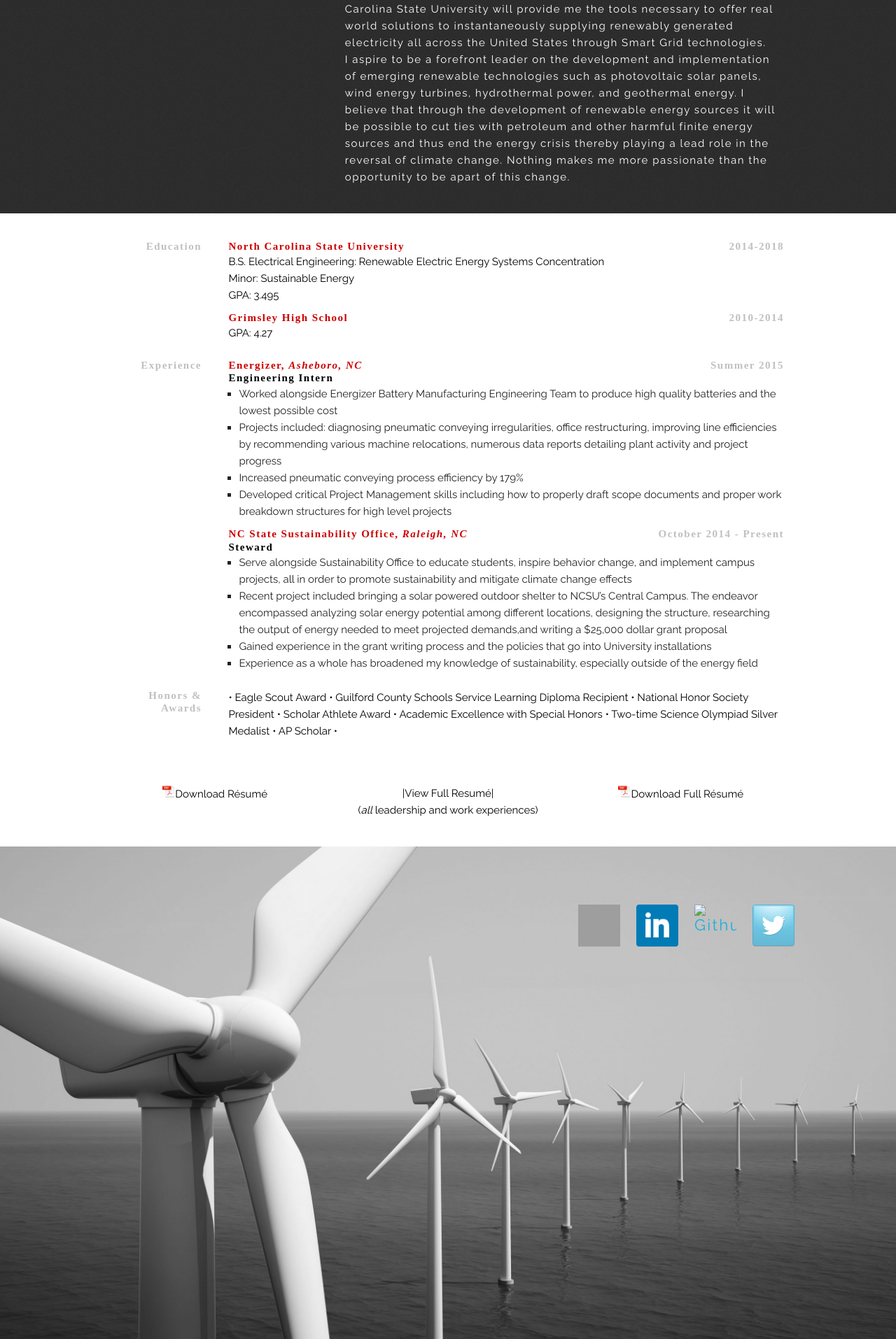
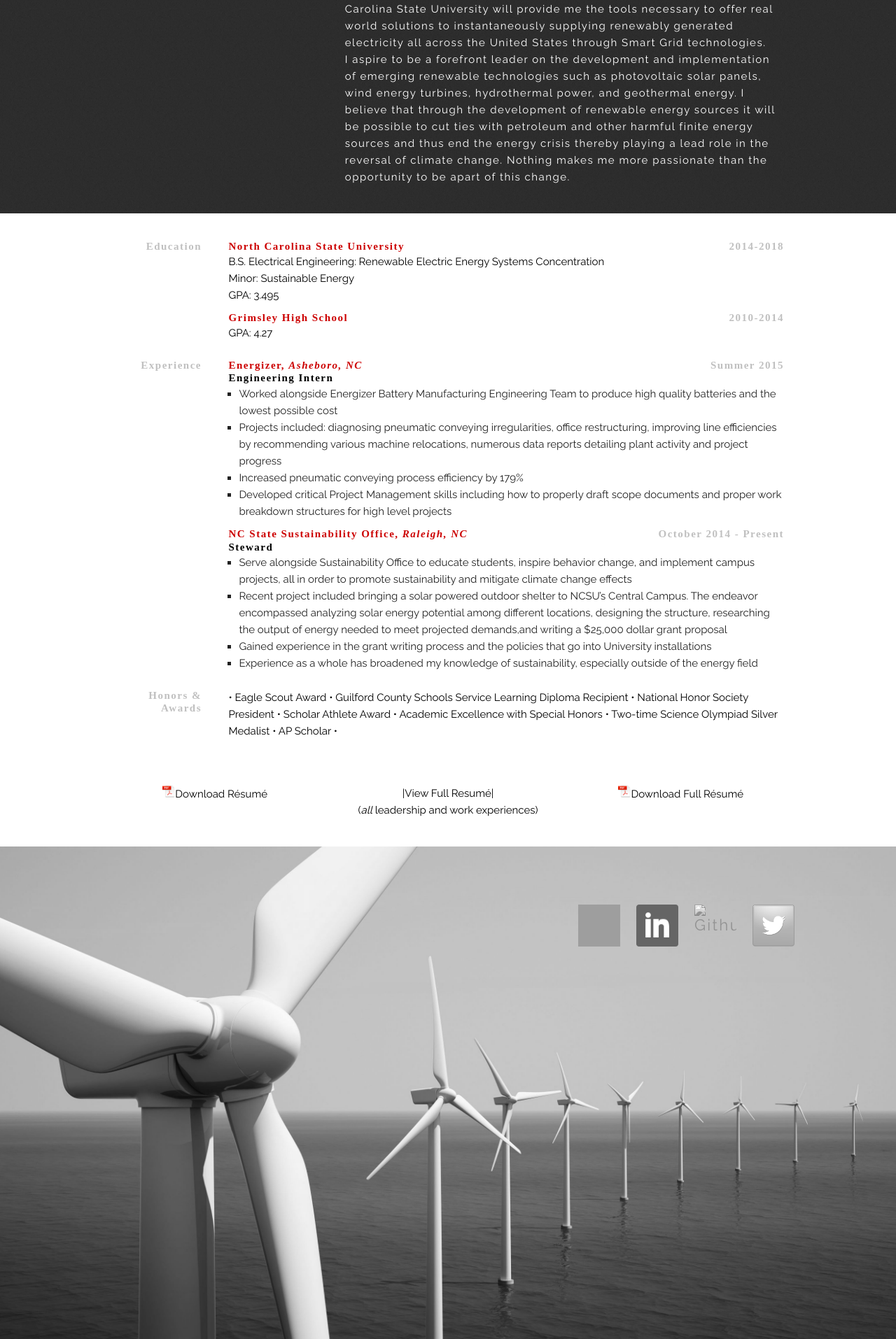
Before and after one commit to jacksoncwilliams/jackson-erin, a Jekyll site: the page built from simpleindex.html, in a window 1280 px wide. Shown: the part 1901-3815 px from the top of the page at 70% size. Built offline with Jekyll 4.4.1, drawn with Linux system fonts in a browser that asks for light colours; nearby versions of some CDN libraries; some web fonts are replaced; grey boxes are pictures that could not be loaded.

Commit message:
Update simple.css

```diff
--- a/css/simple.css
+++ b/css/simple.css
@@ -288,6 +288,8 @@
    display: block;
    margin-left: auto;
    margin-right: auto;
+   -webkit-filter: grayscale(100%);
+   filter: grayscale(100%);
 }
 
 #contact h1 {
```
